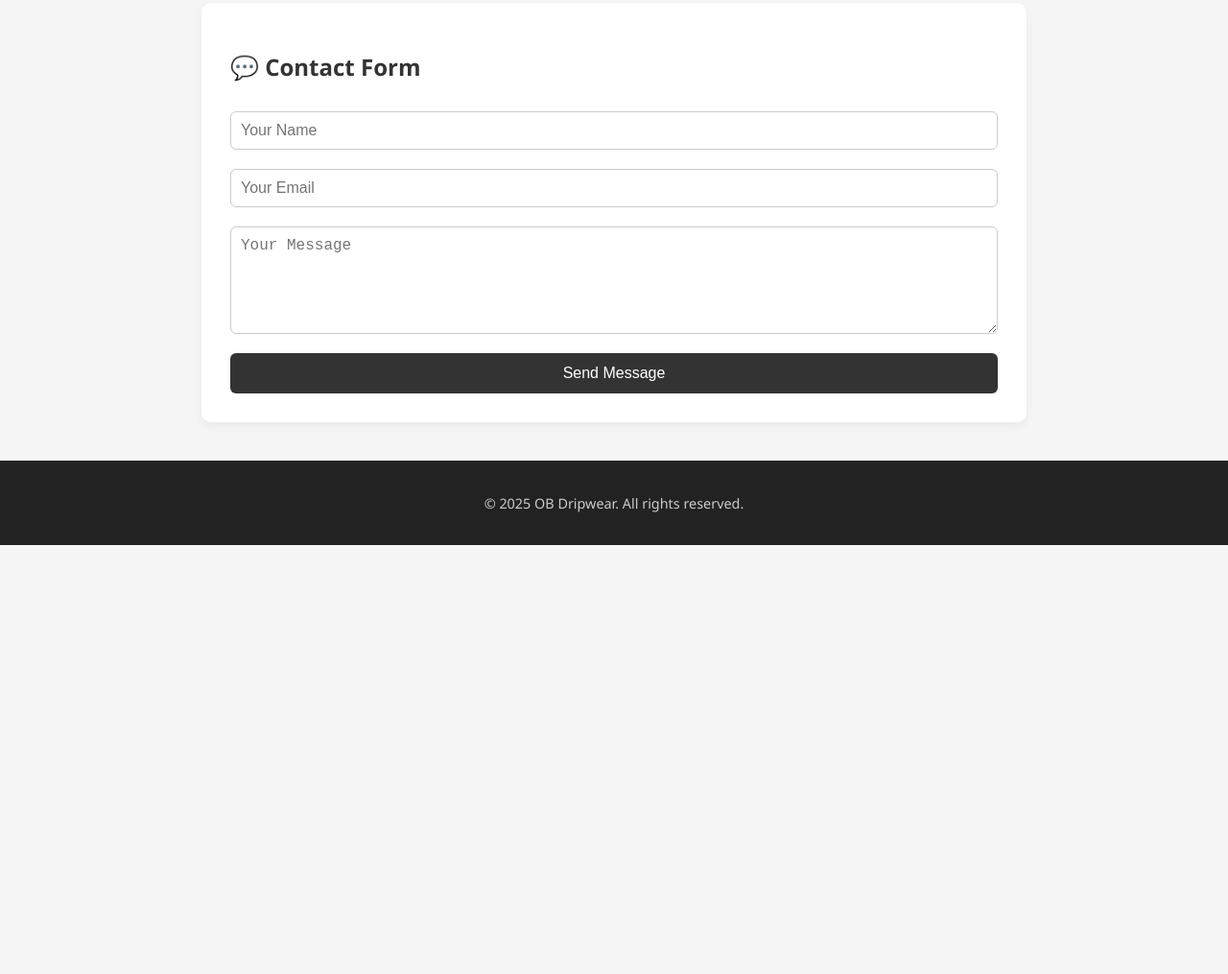
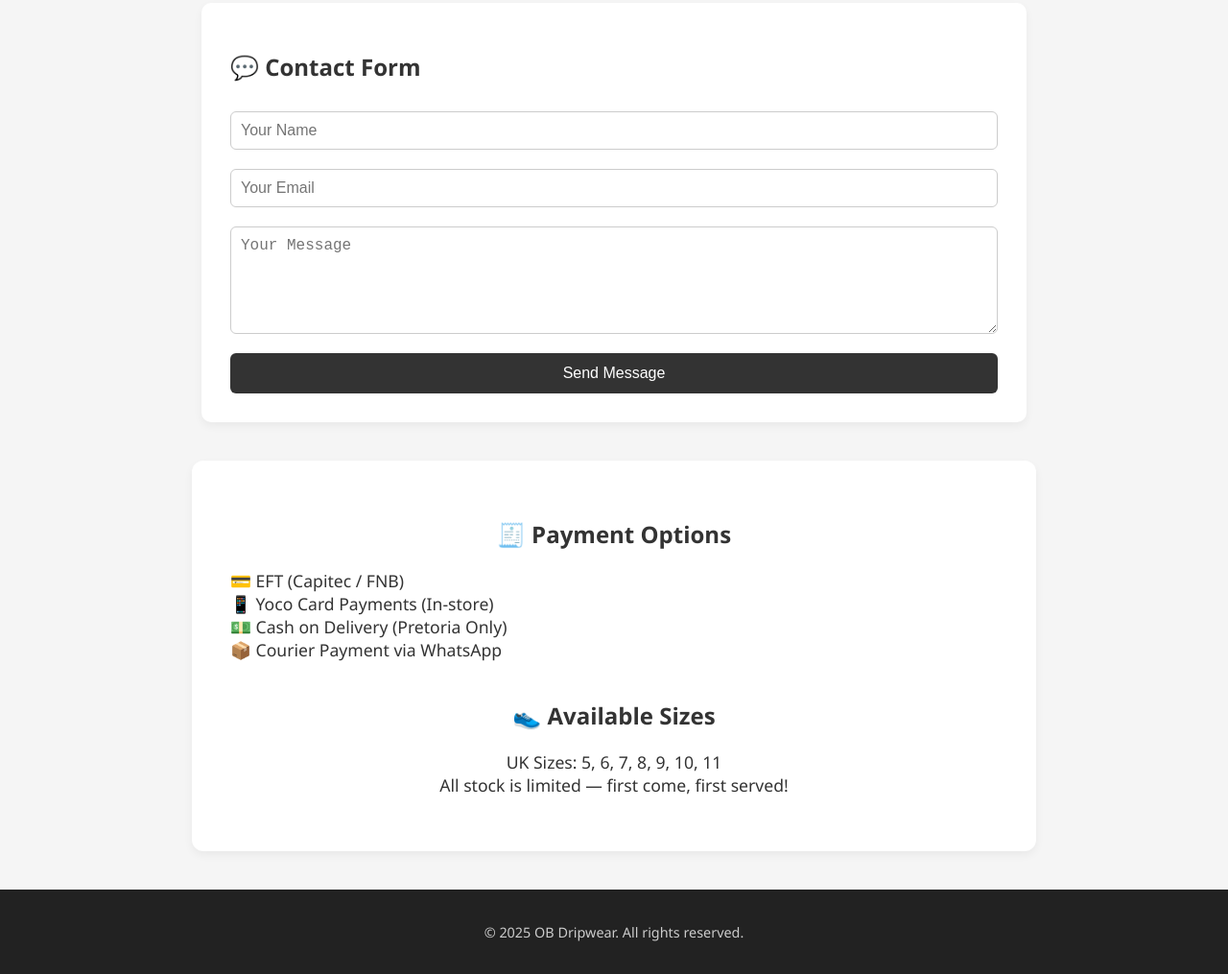
Before and after one commit to OFENTSE2/obdripwear, a plain HTML site: page index.html in a window 1280 px wide. Shown: the part 1109-2124 px from the top of the page at 96% size. Before the commit the page ends 1677 px from the top, so only its background shows below. Drawn offline with Linux system fonts and the light colour scheme.

Commit message:
Update index.html

```diff
--- a/index.html
+++ b/index.html
@@ -180,6 +180,22 @@
     </form>
   </section>
 
+  <section class="payment-sizes" style="background:#fff; padding: 40px; max-width:800px; margin: 40px auto; border-radius:12px; box-shadow: 0 4px 10px rgba(0,0,0,0.05);">
+  <h2 style="text-align:center; color:#333;">🧾 Payment Options</h2>
+  <ul style="list-style-type: none; padding-left: 0; font-size: 1.1rem;">
+    <li>💳 EFT (Capitec / FNB)</li>
+    <li>📱 Yoco Card Payments (In-store)</li>
+    <li>💵 Cash on Delivery (Pretoria Only)</li>
+    <li>📦 Courier Payment via WhatsApp</li>
+  </ul>
+
+  <h2 style="text-align:center; margin-top:40px; color:#333;">👟 Available Sizes</h2>
+  <p style="text-align:center; font-size:1.1rem;">
+    UK Sizes: 5, 6, 7, 8, 9, 10, 11
+    <br/>All stock is limited — first come, first served!
+  </p>
+  </section>
+
   <footer>
     <p>&copy; 2025 OB Dripwear. All rights reserved.</p>
   </footer>
```
